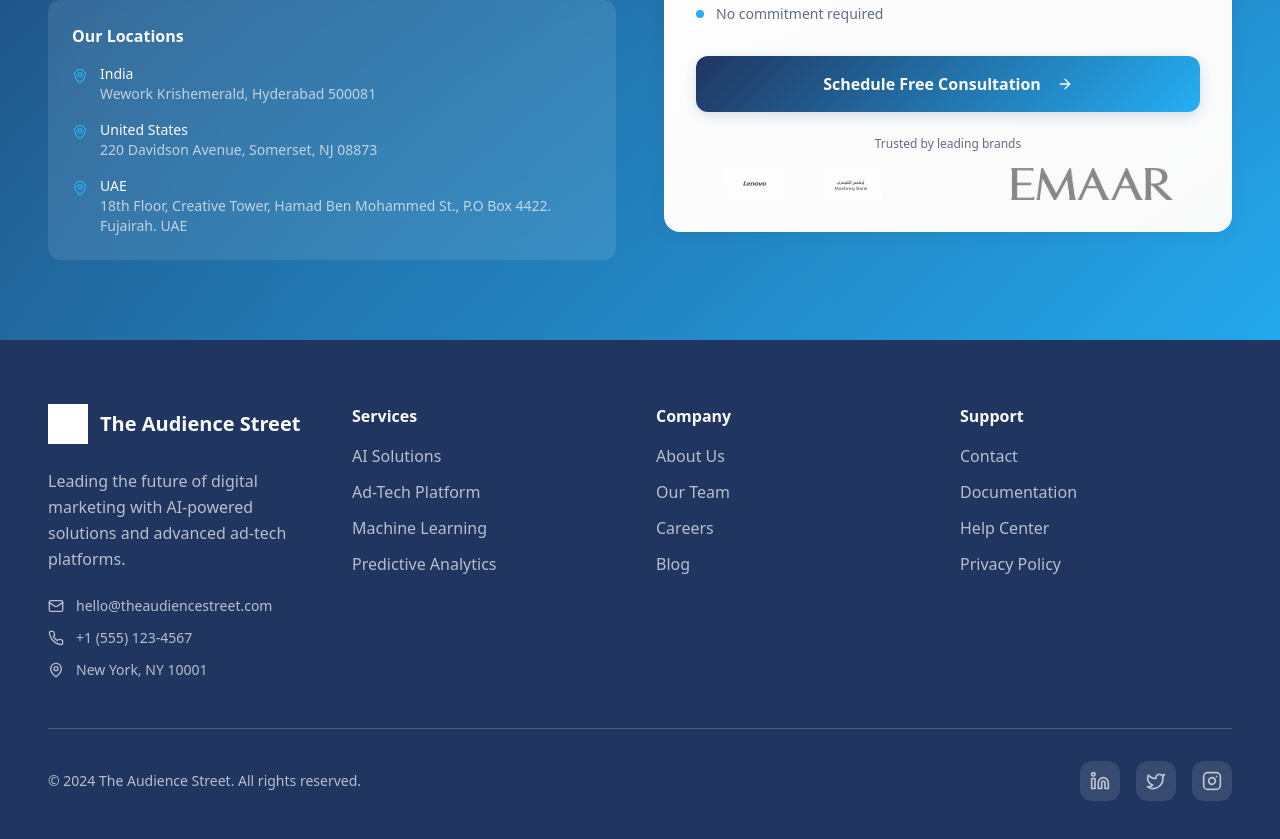
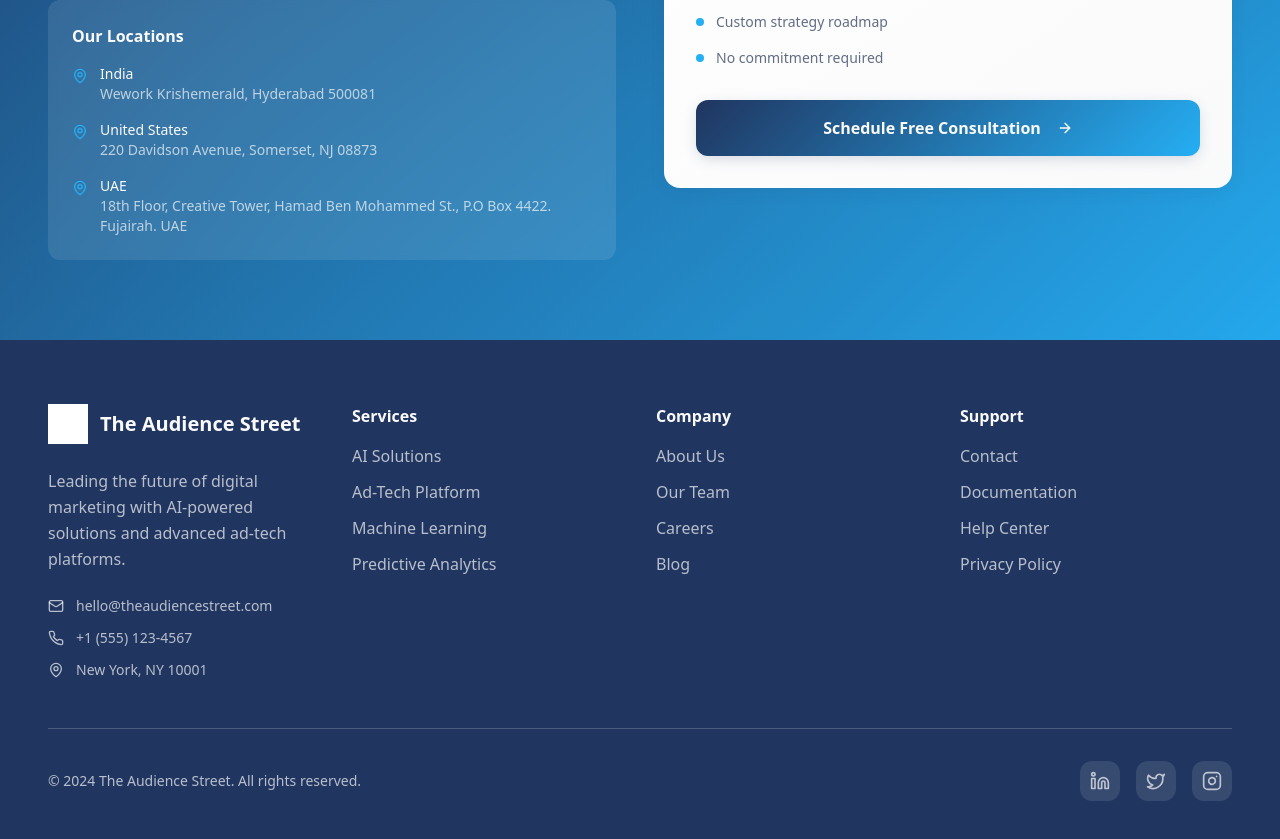
Before and after one commit to AJ2025dev/audience-street-revamp, a React (Vite) app: page / in a window 1280 px wide. Shown: the part 4444-5283 px from the top of the page. Built offline with nearby package versions, Linux system fonts and the light colour scheme.

Commit message:
Fix: Remove incomplete logo section
Removed the "Trusted by leading brands worldwide" section from the Hero component as the logos could not be added.

```diff
--- a/src/components/Contact.tsx
+++ b/src/components/Contact.tsx
@@ -1,9 +1,5 @@
 import { Mail, Phone, MapPin, ArrowRight } from "lucide-react";
 import { Button } from "@/components/ui/button";
-import lenovoLogo from "@/assets/logos/lenovo-logo.png";
-import mashreqLogo from "@/assets/logos/mashreq-logo.png";
-import centrepointLogo from "@/assets/logos/centrepoint-logo.png";
-import emaarLogo from "@/assets/logos/emaar-logo.png";
 
 const Contact = () => {
   const contactInfo = [
@@ -135,17 +131,6 @@ const Contact = () => {
                 <ArrowRight className="w-5 h-5 ml-2 group-hover:translate-x-1 transition-transform" />
               </Button>
 
-              <div className="text-center mt-6">
-                <p className="text-xs text-muted-foreground mb-4">
-                  Trusted by leading brands
-                </p>
-                <div className="flex items-center justify-center gap-8 opacity-60">
-                  <img src={lenovoLogo} alt="Lenovo" className="h-8 object-contain filter grayscale hover:grayscale-0 transition-all duration-300" />
-                  <img src={mashreqLogo} alt="Mashreq" className="h-8 object-contain filter grayscale hover:grayscale-0 transition-all duration-300" />
-                  <img src={centrepointLogo} alt="Centrepoint" className="h-8 object-contain filter grayscale hover:grayscale-0 transition-all duration-300" />
-                  <img src={emaarLogo} alt="Emaar" className="h-8 object-contain filter grayscale hover:grayscale-0 transition-all duration-300" />
-                </div>
-              </div>
             </div>
           </div>
         </div>
```
